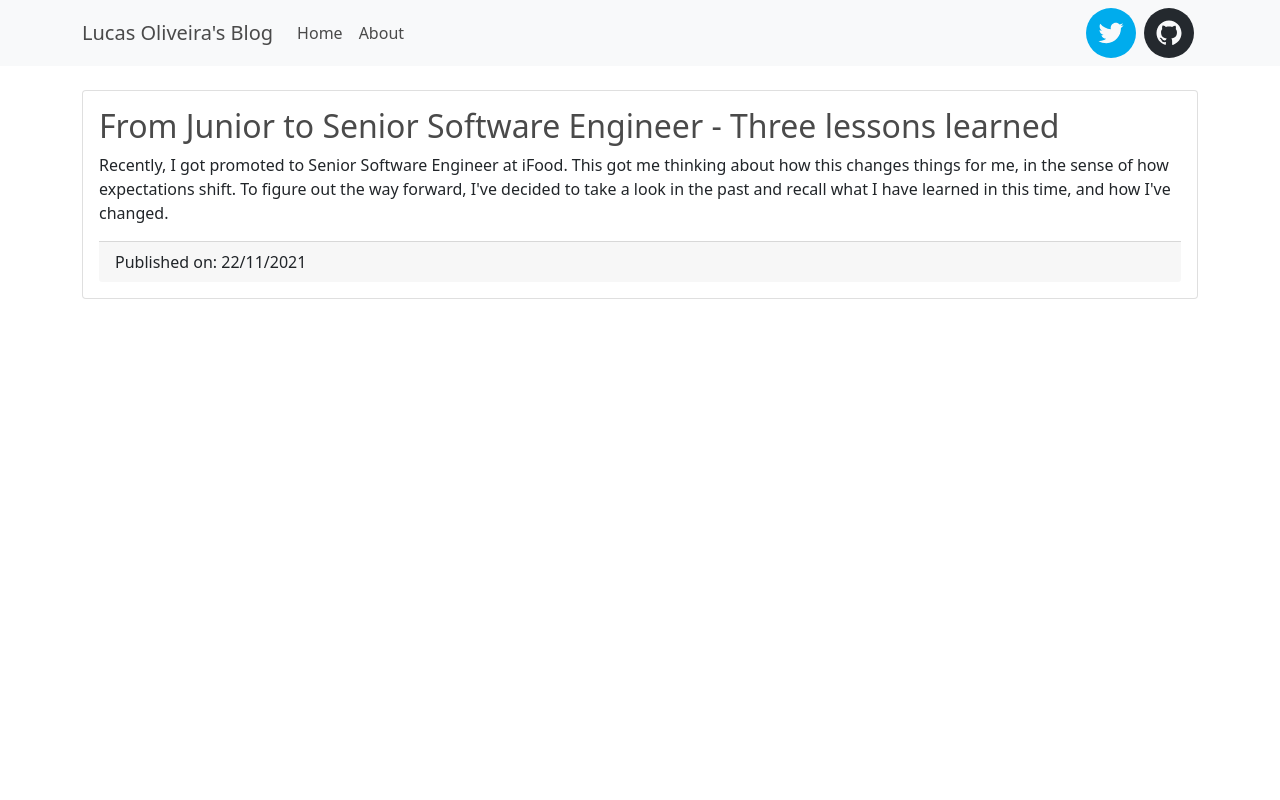
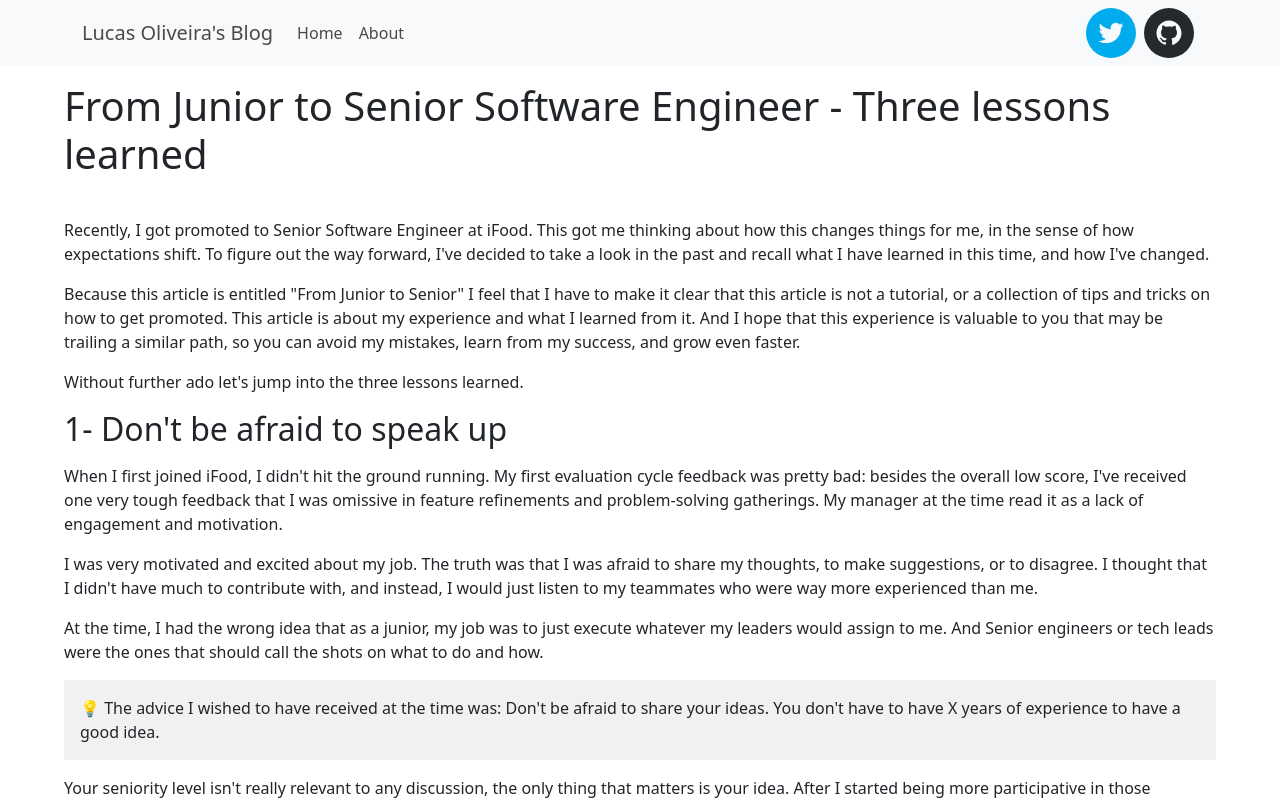
Before and after one commit to lucas1295santos/lucas1295santos.github.io, a React (Create React App) app in the folder lucas-oliveira-blog/: page /#/post/from_junior_to_senior in a window 1280 px wide. Shown: the top 800 px of the page. Built offline with nearby package versions, Linux system fonts and the light colour scheme.

Commit message:
tests hash router

```diff
--- a/lucas-oliveira-blog/src/App.js
+++ b/lucas-oliveira-blog/src/App.js
@@ -11,6 +11,7 @@ import {
   BrowserRouter as Router,
   Routes,
   Route,
+  HashRouter
 } from "react-router-dom";
 
 function App() {
@@ -18,7 +19,7 @@ function App() {
     document.title = "Lucas Oliveira's Blog"
   }, [])
 
-  return <Router>
+  return <HashRouter>
   <NavigationBar/>
     <Routes>
       <Route exact path="/" element={<Home/>}/>
@@ -26,7 +27,7 @@ function App() {
       <Route path="post/:id" element={<Post />} />
       <Route path="*" element={<NotFound/>}/>
     </Routes>
-  </Router>
+  </HashRouter>
 }
 
 export default App;
```
